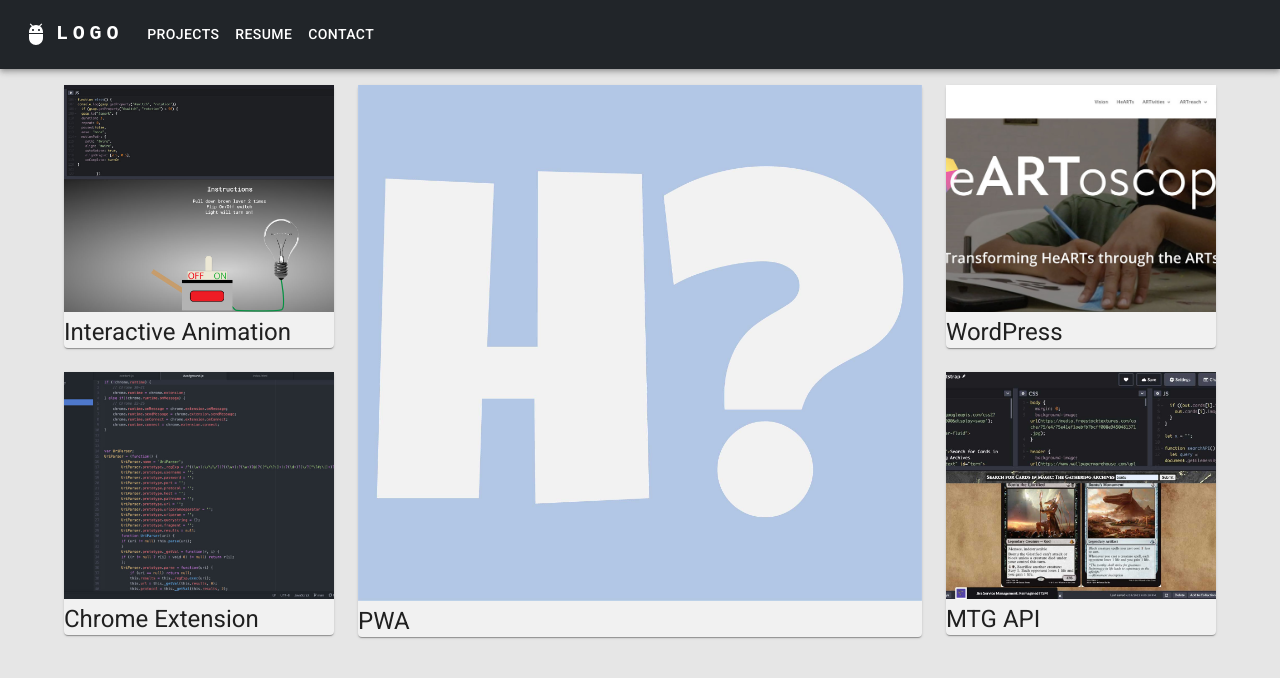
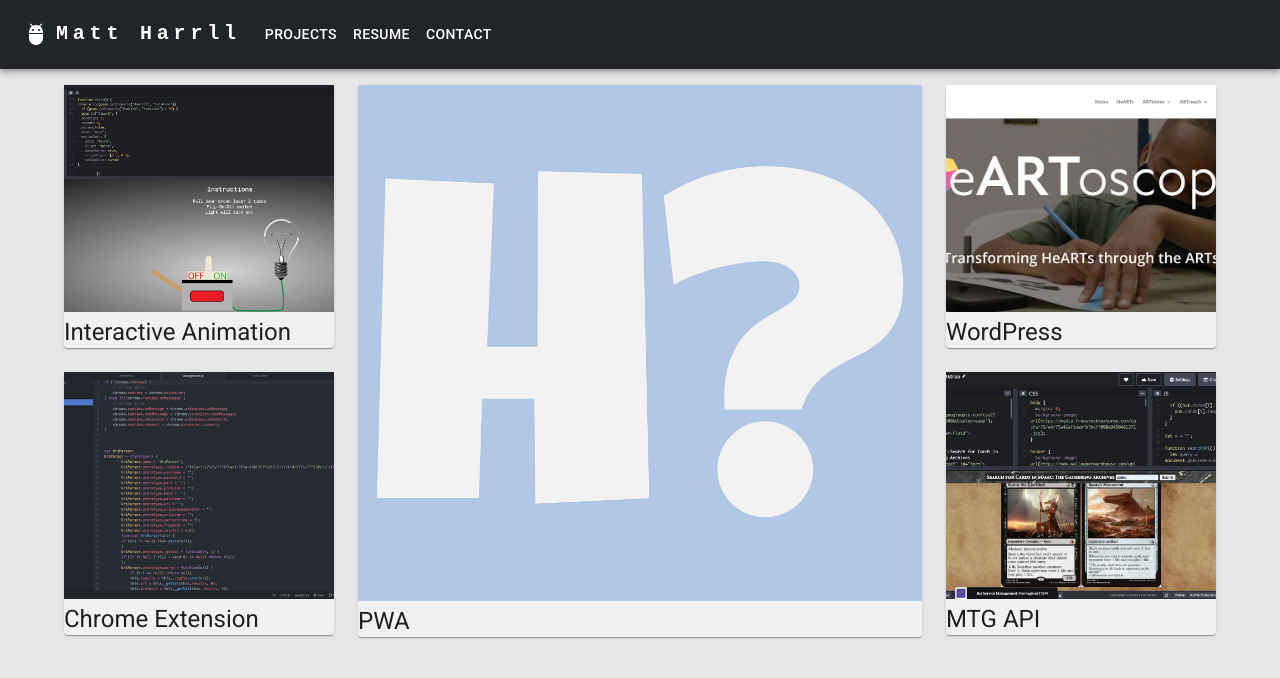
Before and after one commit to matt-harrell/matt-harrell.github.io, a React (Create React App) app: page / in a window 1280 px wide. Shown: the top 678 px of the page. Built offline with nearby package versions, Linux system fonts and the light colour scheme.

Commit message:
change <a> to NavLink

```diff
--- a/src/components/Navbar/NavBarCont.tsx
+++ b/src/components/Navbar/NavBarCont.tsx
@@ -53,8 +53,7 @@ const NavBar = () => {
           <Typography
             variant="h6"
             noWrap
-            component="a"
-            href="/"
+            component="p"
             sx={{
               mr: 2,
               display: { xs: 'none', md: 'flex' },
@@ -65,7 +64,9 @@ const NavBar = () => {
               textDecoration: 'none',
             }}
           >
-            LOGO
+            <NavLink to="/" style={{textDecoration:'none',color:'unset'}}>
+              Matt Harrll
+            </NavLink>
           </Typography>
 
           <Box sx={{ flexGrow: 1, display: { xs: 'flex', md: 'none' } }}>
@@ -113,8 +114,7 @@ const NavBar = () => {
           <Typography
             variant="h5"
             noWrap
-            component="a"
-            href="/"
+            component="p"
             sx={{
               mr: 2,
               display: { xs: 'flex', md: 'none' },
@@ -126,7 +126,9 @@ const NavBar = () => {
               textDecoration: 'none',
             }}
           >
-            LOGO
+            <NavLink to="/" style={{textDecoration:'none',color:'unset'}}>
+              Matt Harrll
+            </NavLink>
           </Typography>
           <Box sx={{ flexGrow: 1, display: { xs: 'none', md: 'flex' } }}>
             {pages.map((page) => (
```
